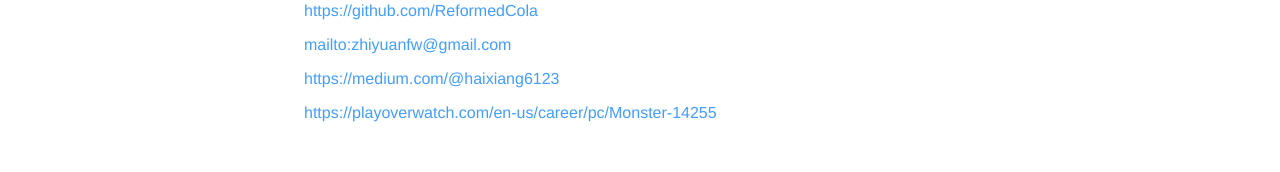
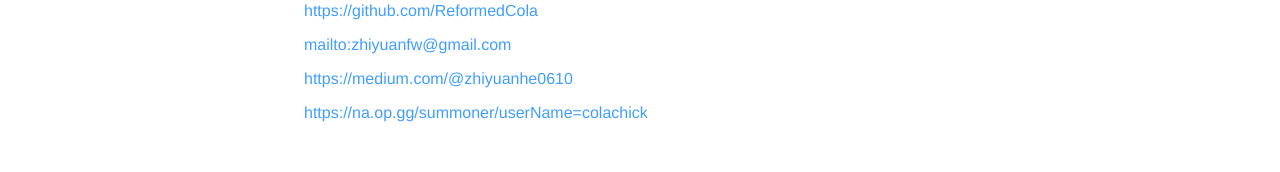
Before and after one commit to ReformedCola/personal-website, a Vue app: page /#/ in a window 1280 px wide. Shown: the part 713-885 px from the top of the page. Built offline with nearby package versions, Linux system fonts and the light colour scheme.

Commit message:
Add SocialList

```diff
--- a/src/views/Home/SocialList.vue
+++ b/src/views/Home/SocialList.vue
@@ -17,9 +17,9 @@
   export default class SocialList extends Vue {
     social = [
       {label: 'Github', icon: '#icon-github', link: 'https://github.com/ReformedCola'},
-      {label: '邮箱', icon: '#icon-mail', link: 'mailto:zhiyuanfw@gmail.com'},
-      {label: 'Medium', icon: '#icon-medium', link: 'https://medium.com/@haixiang6123'},
-      {label: '守望先锋', icon: '#icon-overwatch', link: 'https://playoverwatch.com/en-us/career/pc/Monster-14255'},
+      {label: 'Email', icon: '#icon-mail', link: 'mailto:zhiyuanfw@gmail.com'},
+      {label: 'Medium', icon: '#icon-medium', link: 'https://medium.com/@zhiyuanhe0610'},
+      {label: 'LoL', icon: '#icon-overwatch', link: 'https://na.op.gg/summoner/userName=colachick'},
     ]
   }
 </script>
```
